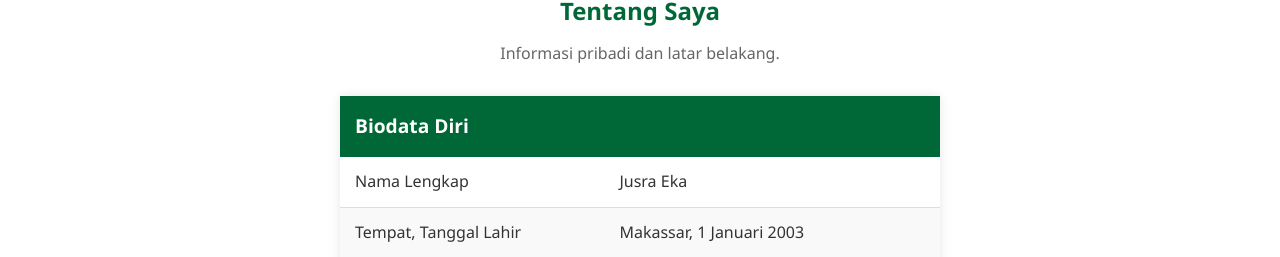
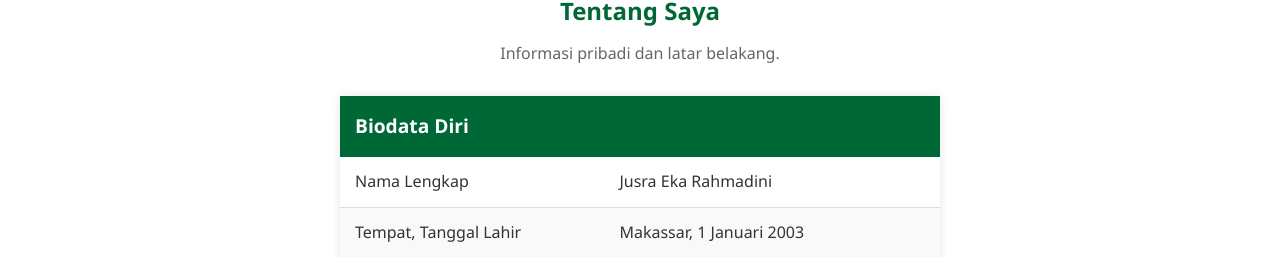
Before and after one commit to jusraeka/final-pemrograman-web, a plain HTML site: page index.html in a window 1280 px wide. Shown: the part 778-1035 px from the top of the page. Drawn offline with Linux system fonts and the light colour scheme.

Commit message:
menambahkan rahmadini

```diff
--- a/index.html
+++ b/index.html
@@ -50,7 +50,7 @@
                     <tbody>
                         <tr>
                             <td>Nama Lengkap</td>
-                            <td>Jusra Eka</td>
+                            <td>Jusra Eka Rahmadini</td>
                         </tr>
                         <tr>
                             <td>Tempat, Tanggal Lahir</td>
```
